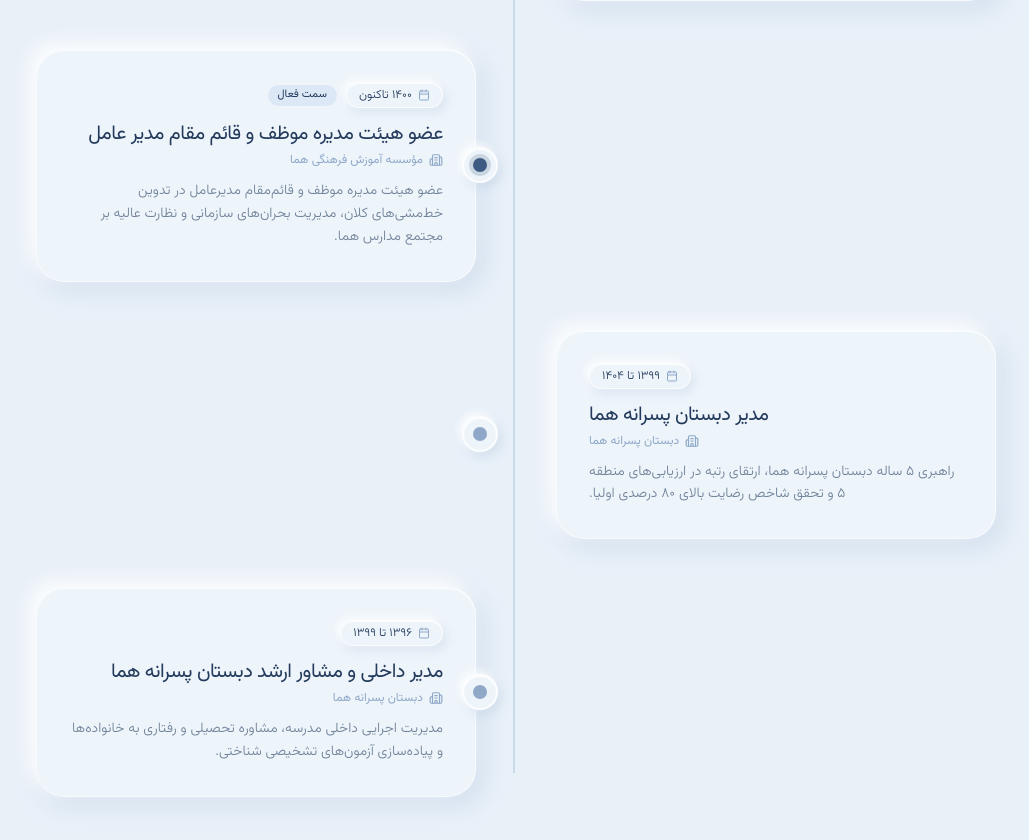
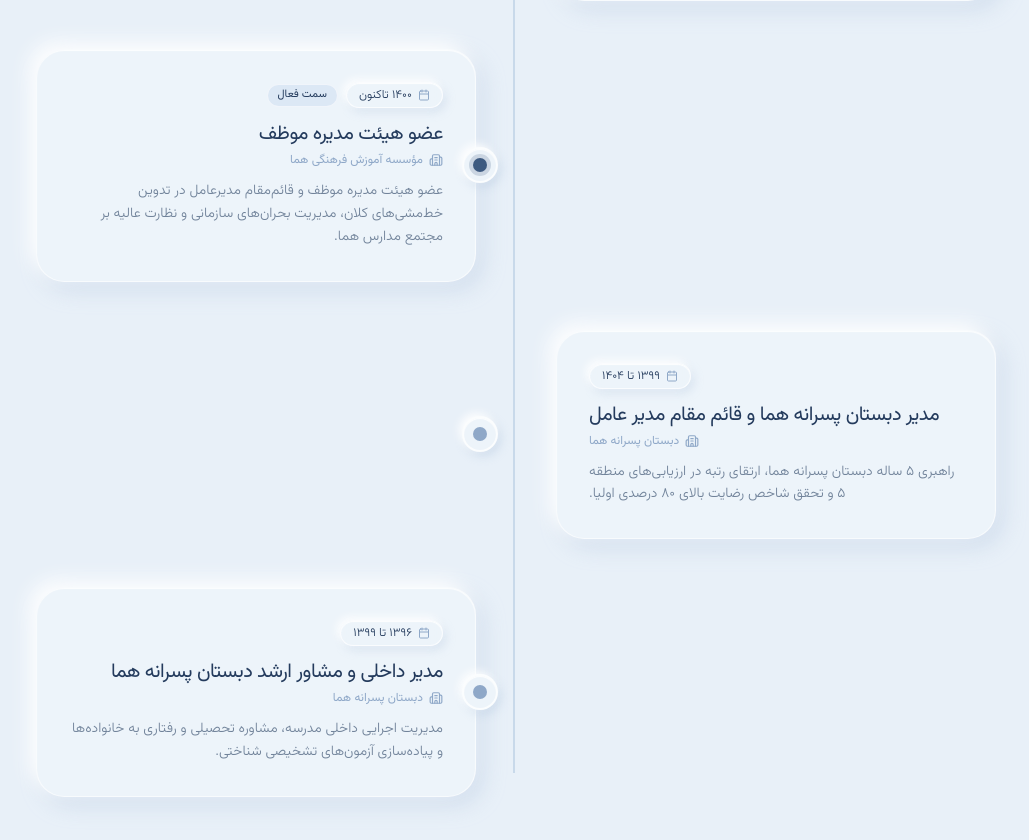
Before and after one commit to MAJN35/HosnaDoozandeh, a React (Vite) app: page / in a window 1280 px wide. Shown: the part 2900-3740 px from the top of the page, without its empty margins (124-1153 px from the left). Built offline with nearby package versions, Linux system fonts and the light colour scheme; a small style sheet from the web is missing.

Commit message:
chore(content): update site content from admin panel

```diff
--- a/src/data/defaultSiteContent.ts
+++ b/src/data/defaultSiteContent.ts
@@ -219,7 +219,7 @@ export const defaultSiteContent: SiteContent = {
     {
       "id": "board-member-deputy-ceo",
       "role": {
-        "fa": "عضو هیئت مدیره موظف و قائم مقام مدیر عامل",
+        "fa": "عضو هیئت مدیره موظف ",
         "en": "Full-Time Executive Board Member & Deputy CEO"
       },
       "organization": {
@@ -254,7 +254,7 @@ export const defaultSiteContent: SiteContent = {
     {
       "id": "principal-boys-elementary",
       "role": {
-        "fa": "مدیر دبستان پسرانه هما",
+        "fa": "مدیر دبستان پسرانه هما و قائم مقام مدیر عامل",
         "en": "Principal, Homa Boys’ Elementary School"
       },
       "organization": {
```
